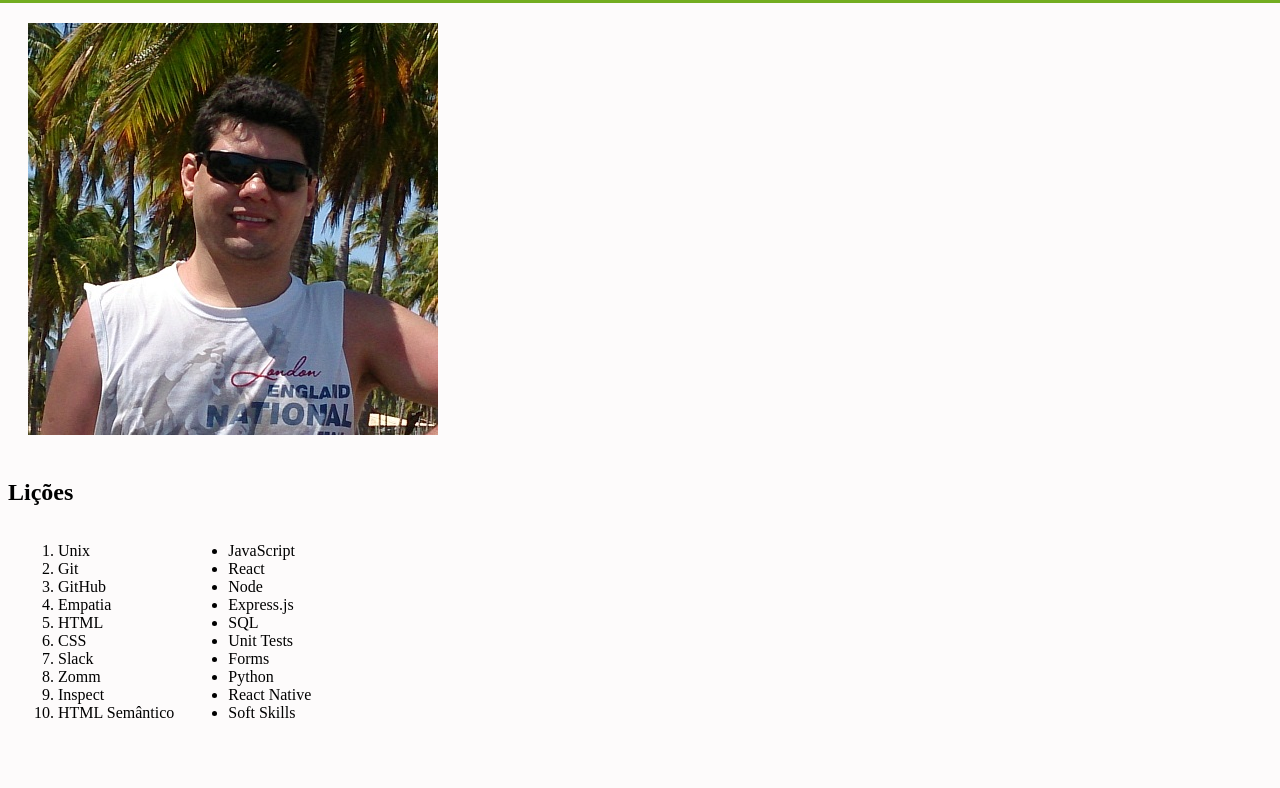
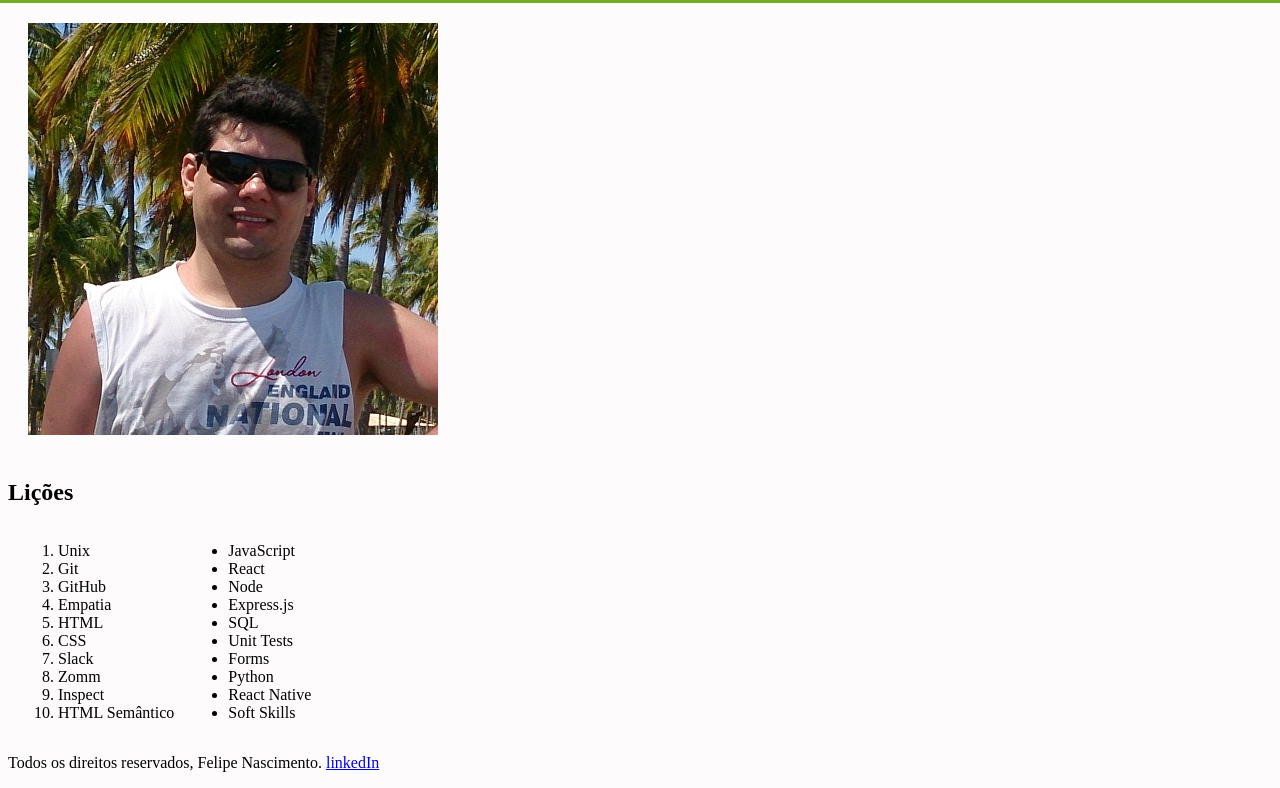
Before and after one commit to flpnascto/lessons-learned, a plain HTML site: page index.html in a window 1280 px wide. Shown: the part 97-885 px from the top of the page. Before the commit the page ends 843 px from the top, so only its background shows below. Drawn offline with Linux system fonts and the light colour scheme.

Commit message:
Adicionando os Requisito Obrigatórios 06 e 07 do projeto.

```diff
--- a/index.html
+++ b/index.html
@@ -19,6 +19,7 @@
     <img id="minha_foto" class="minha_foto inline_order" src="./foto_perfil.jpg" />
 
     <h2>Lições</h2>
+    <!-- Requisito (4) lista ordenada com id "licoes_aprendidas" -->
     <ol id="licoes_aprendidas" class="licoes_aprendidas inline_order">
       <li>Unix</li>
       <li>Git</li>
@@ -31,6 +32,7 @@
       <li>Inspect</li>
       <li>HTML Semântico</li>
     </ol>
+    <!-- Requisito (5) lista com id "licoes_a_aprender" -->
     <ul id="licoes_a_aprender" class="licoes_a_aprender inline_order">
       <li>JavaScript</li>
       <li>React</li>
@@ -45,6 +47,13 @@
     </ul>
   </main>
 
+  <!-- Requisito (6) rodapé com id "rodape" -->
+  <footer id="rodape">
+    <p>Todos os direitos reservados, Felipe Nascimento. <a href="https://www.linkedin.com/in/fnascto/" target="_blank"> linkedIn</a></p>
+  </footer>
+
+
+
 
 
 
```
